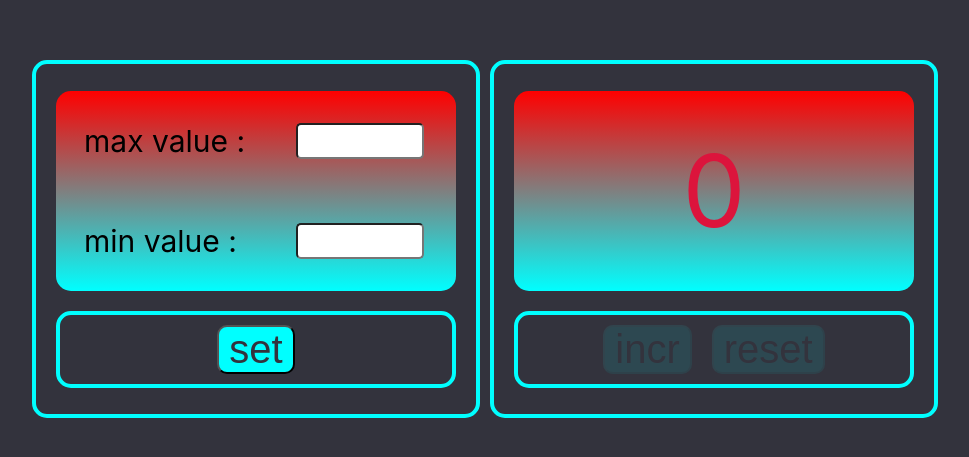
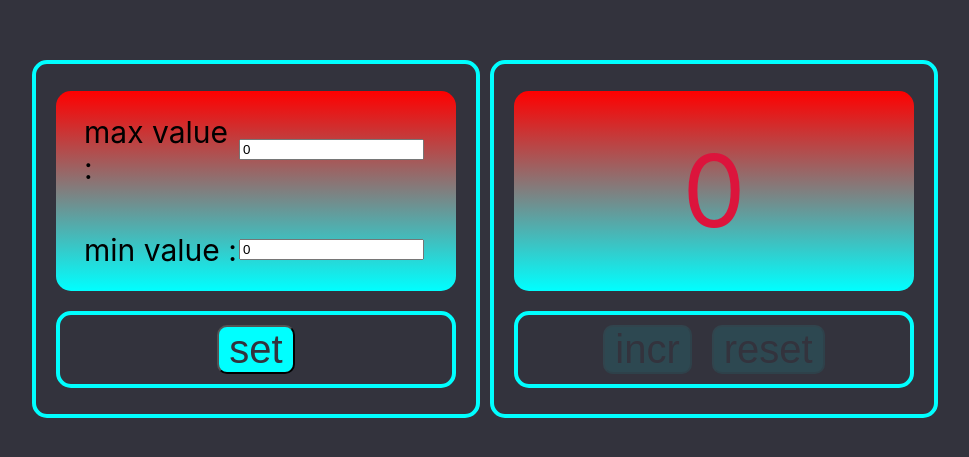
Before and after one commit to Zitz59/counter_redux, a React (Create React App) app: page / in a window 1280 px wide. Shown: the part 269-726 px from the top of the page, without its empty margins (155-1124 px from the left). Built offline with nearby package versions, Linux system fonts and the light colour scheme.

Commit message:
add logic to inputs

```diff
--- a/src/Components/Settings/Settings.tsx
+++ b/src/Components/Settings/Settings.tsx
@@ -2,22 +2,23 @@ import React, {
     ChangeEvent,
 } from 'react';
 import s from './Settings.module.css'
-import {Button} from "../Button";
+import {Button} from '../Button';
+import {Input} from '../Input';
 
 export type SettingsType = {
-     startValue:number
-    setStartValue: (newStartValue:number) => void
-     maxValue: number
-    setMaxValue: (newMaxValue:number) => void
-     setCounterValue: (number: number) => void
-     setMaxCounterValue:(number:number)=>void
+    startValue: number
+    setStartValue: (newStartValue: number) => void
+    maxValue: number
+    setMaxValue: (newMaxValue: number) => void
+    setCounterValue: (number: number) => void
+    setMaxCounterValue: (number: number) => void
     // setMaxValue: (value: SetStateAction<number>) => void
     // setStartValue: (value: SetStateAction<number>) => void
 }
 
 export function Settings(props: SettingsType) {
     //сетаем кнопкой и значения отправляются в  localStorage
-    const SetButtonHandler = () => {
+    const setButtonHandler = () => {
         props.setCounterValue(props.startValue)
         props.setMaxCounterValue(props.maxValue)
     }
@@ -33,18 +34,21 @@ export function Settings(props: SettingsType) {
     }
     //styles for SET button here HUINYA - PEREDELAT
 
-    const setButtonClass = `${props.setStartValue === props.setMaxValue ? s.button_disabled : ''}`
+    const setButtonClass = props.startValue >= props.maxValue ? s.button_disabled : ''
+    const inputValueError = props.startValue < 0 || props.startValue === props.maxValue ? s.input_alert : s.input_style
+
 
     return (
         <div className={s.settings_body}>
             <div className={s.input_block_wrapper}>
                 <div className={s.input_block}>
                     <label className={s.input_title}>max value :</label>
-                    <input className={s.input_style} onChange={onChangeMaxValue} type="number"/>
+                    <input value={props.maxValue} className={inputValueError} onChange={onChangeMaxValue} type="number"/>
                 </div>
                 <div className={s.input_block}>
                     <label className={s.input_title}>min value :</label>
-                    <input onChange={onChangeMinValue} className={s.input_style} type="number"/>
+                    <input value={props.startValue} onChange={onChangeMinValue} className={inputValueError}
+                           type="number"/>
                 </div>
             </div>
             <div className={s.button_block}>
@@ -52,7 +56,8 @@ export function Settings(props: SettingsType) {
                 {/*        onClick={SetButtonHandler}>set*/}
                 {/*</button>*/}
 
-                <Button className={setButtonClass} buttonName={'set'} callBack={SetButtonHandler} disabled ={props.startValue<=0}/>
+                <Button className={setButtonClass} buttonName={'set'} callBack={setButtonHandler}
+                        disabled={s.button_block}/>
             </div>
         </div>)
 
```
